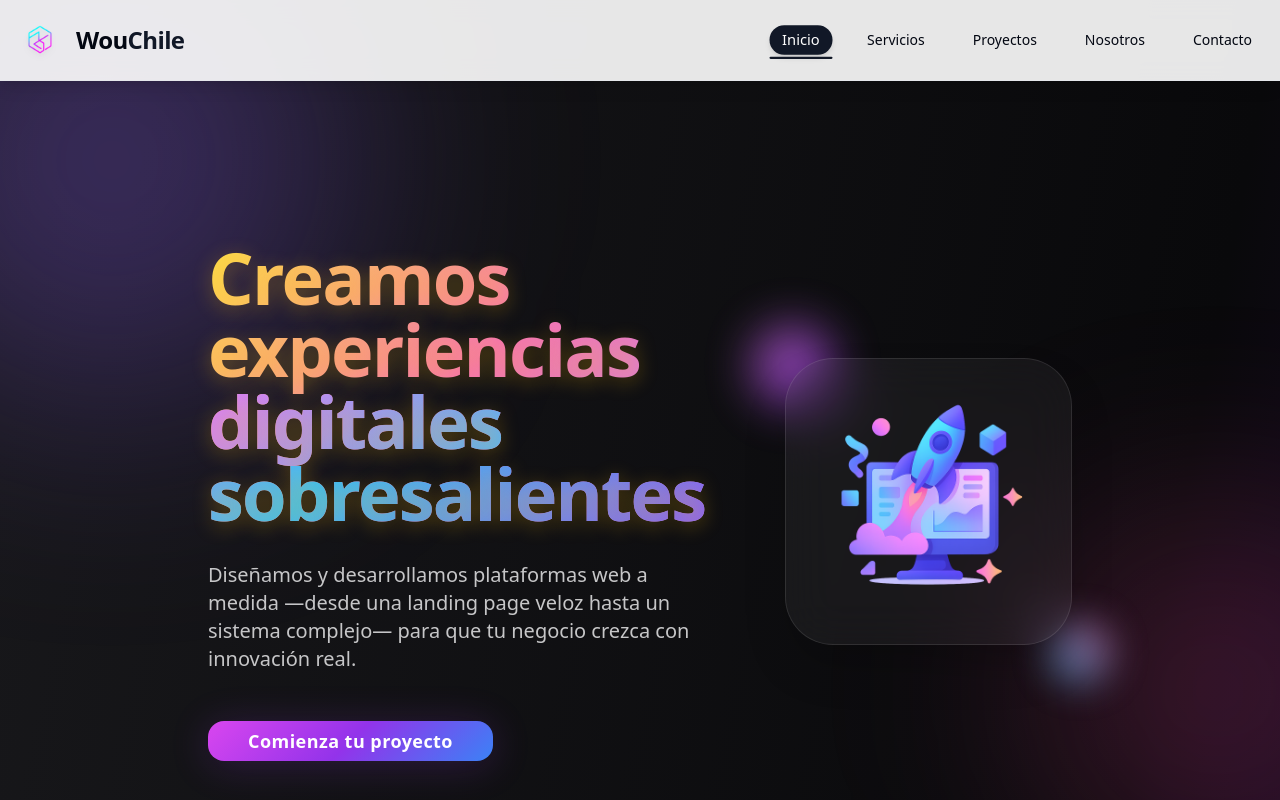
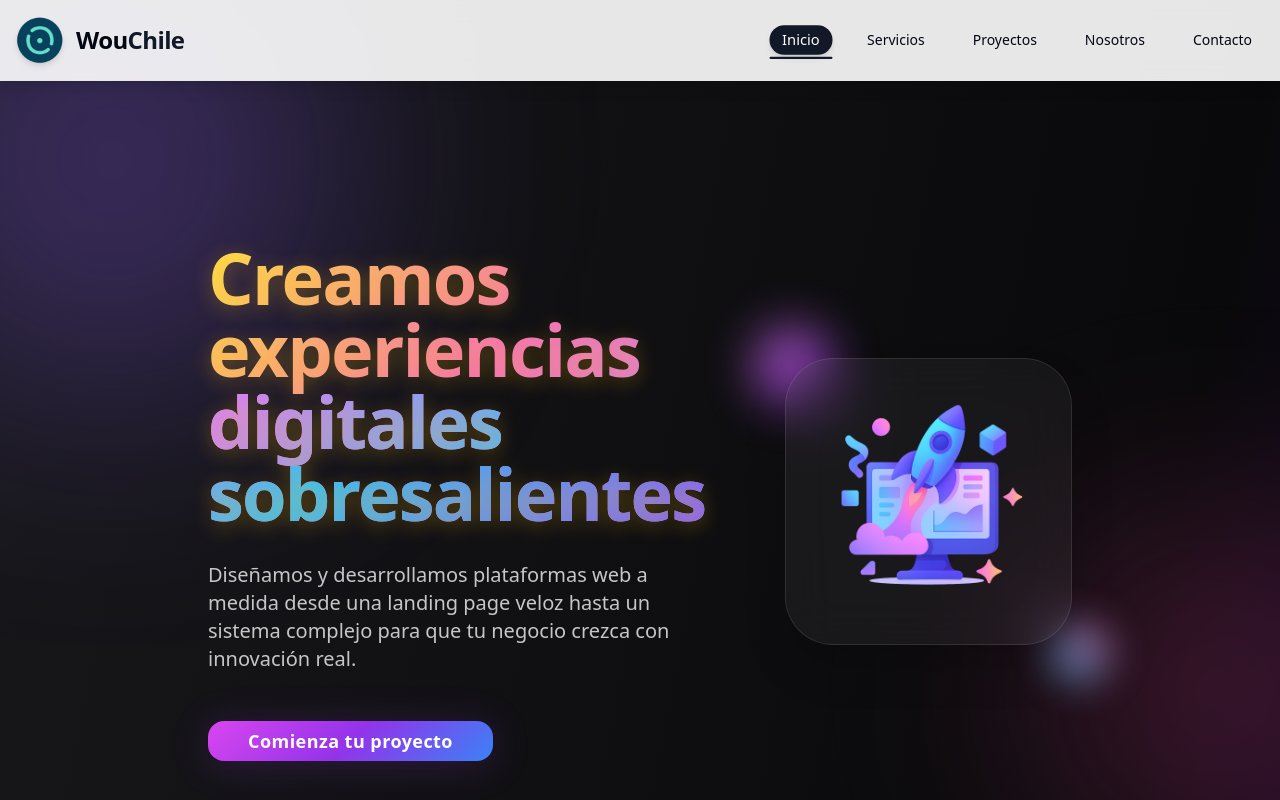
Before and after one commit to Jvargast/wou-portfolio, a Next.js app: page / in a window 1280 px wide. Shown: the top 800 px of the page. Built offline with nearby package versions, Linux system fonts and the light colour scheme.

Commit message:
se cambia nuevo logo

```diff
--- a/src/app/layout.tsx
+++ b/src/app/layout.tsx
@@ -25,7 +25,7 @@ export const metadata: Metadata = {
     siteName: "Wou Chile",
     images: [
       {
-        url: "/wou-og-image.png",
+        url: "/new-logo.png",
         width: 1200,
         height: 630,
         alt: "Wou Chile - Software y tecnología",
@@ -39,7 +39,7 @@ export const metadata: Metadata = {
     title: "Wou Chile – Soluciones digitales modernas",
     description:
       "Desarrollamos software y soluciones web personalizadas para empresas y emprendedores.",
-    images: ["/wou-og-image.png"],
+    images: ["/new-logo.png"],
     creator: "@wouchile",
   },
   icons: {
--- a/src/components/footer.tsx
+++ b/src/components/footer.tsx
@@ -10,7 +10,7 @@ export default function Footer() {
           <Link href="/" className="flex items-center gap-3">
             <div className="relative w-10 h-10">
               <Image
-                src="/wou-logotipo.png"
+                src="/new-logo.png"
                 alt="Logo Wou Chile"
                 fill
                 loading="lazy"
--- a/src/components/navbar.tsx
+++ b/src/components/navbar.tsx
@@ -18,7 +18,7 @@ export default function Navbar({ links, activeSection }: NavbarProps) {
         >
           <div className="relative w-10 h-10 sm:w-12 sm:h-12">
             <Image
-              src="/wou-logotipo.png"
+              src="/new-logo.png"
               alt="Logo Wou Chile"
               fill
               className="object-contain drop-shadow-md"
--- a/src/components/navbarMobile.tsx
+++ b/src/components/navbarMobile.tsx
@@ -23,7 +23,7 @@ export default function NavbarMobile({
         <Link href="#inicio" className="flex items-center gap-3">
           <div className="relative w-10 h-10 sm:w-12 sm:h-12">
             <Image
-              src="/wou-logotipo.png"
+              src="/new-logo.png"
               alt="Logo Wou Chile"
               fill
               className="object-contain drop-shadow-md"
--- a/src/components/sections/Hero.tsx
+++ b/src/components/sections/Hero.tsx
@@ -55,7 +55,7 @@ export default function Hero() {
                 backgroundClip: "text",
               }}
             >
-              digitales
+              digitales {" "}
               <br className="hidden sm:inline" />
               sobresalientes
             </span>
@@ -66,8 +66,8 @@ export default function Hero() {
             custom={1}
             className="mb-12 text-base xs:text-lg sm:text-xl font-medium text-zinc-100/80 max-w-[95vw] xs:max-w-[85vw] sm:max-w-lg mx-auto md:mx-0"
           >
-            Diseñamos y desarrollamos plataformas web a medida —desde una
-            landing page veloz hasta un sistema complejo— para que tu negocio
+            Diseñamos y desarrollamos plataformas web a medida desde una
+            landing page veloz hasta un sistema complejo para que tu negocio
             crezca con innovación real.
           </motion.p>
 
--- a/src/components/sections/Services.tsx
+++ b/src/components/sections/Services.tsx
@@ -52,7 +52,7 @@ const cardVariants = {
     y: 0,
     transition: {
       duration: 0.5,
-      ease: [0.22, 1, 0.36, 1],
+      ease: "easeInOut",
     },
   },
 };
```
Also changed, not shown: public/new-logo.png (added).
